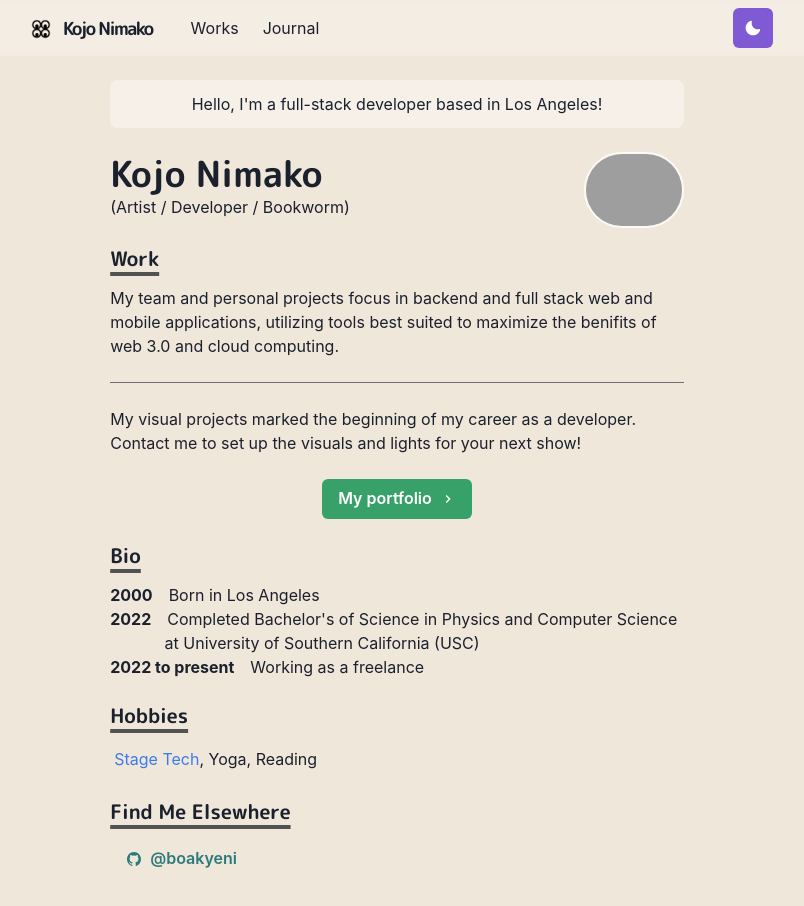
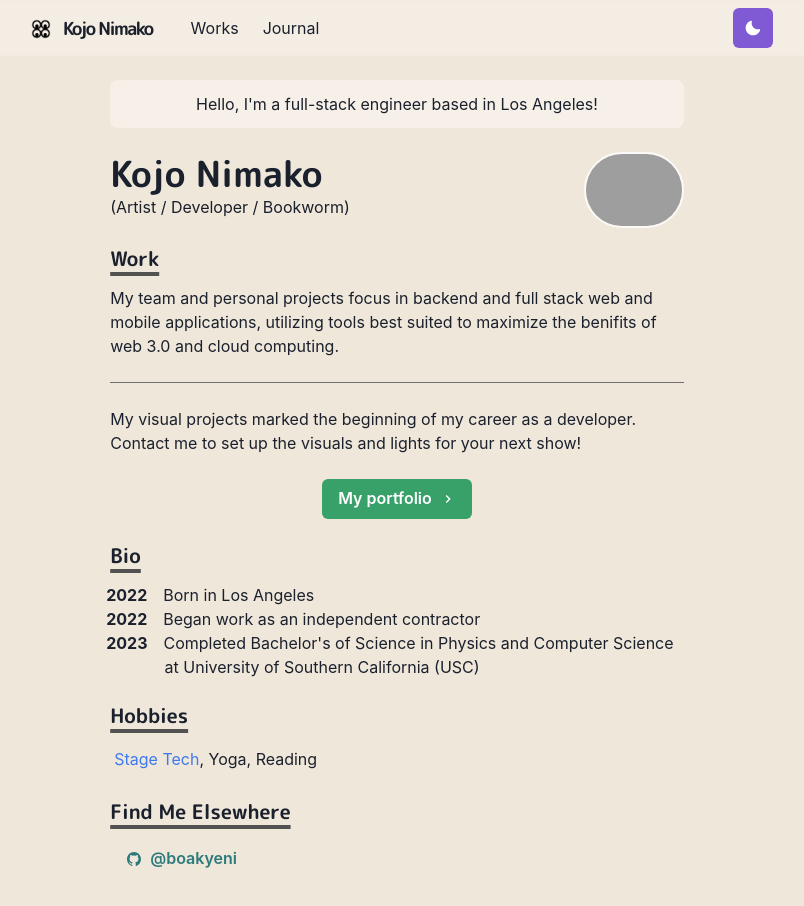
Before and after one commit to boakyeni/kojo-homepage, a Next.js app: page / in a window 1280 px wide. Shown: the top 906 px of the page, without its empty margins (243-1047 px from the left). Built offline with nearby package versions, Linux system fonts and the light colour scheme; grey boxes are pictures that could not be loaded.

Commit message:
updated info

```diff
--- a/components/bio.js
+++ b/components/bio.js
@@ -3,7 +3,7 @@ import styled from '@emotion/styled'
 
 export const BioSection = styled(Box)`
 padding-left: 3.4em;
-text-indent: -3.4em;
+text-indent: -3.65em;
 `
 export const BioYear = styled.span`
 font-weight: bold;
--- a/pages/index.js
+++ b/pages/index.js
@@ -33,7 +33,7 @@ const Page = () => {
           mt="1.5em"
           mb="1.5em"
         >
-          Hello, I&apos;m a full-stack developer based in Los Angeles!
+          Hello, I&apos;m a full-stack engineer based in Los Angeles!
         </Box>
         <Box display={{ md: 'flex' }}>
           <Box flexGrow={1}>
@@ -97,17 +97,17 @@ const Page = () => {
             Bio
           </Heading>
           <BioSection>
-            <BioYear>2000</BioYear>
+            <BioYear>2022</BioYear>
             Born in Los Angeles
           </BioSection>
           <BioSection>
             <BioYear>2022</BioYear>
+            Began work as an independent contractor
+          </BioSection>
+          <BioSection>
+            <BioYear>2023</BioYear>
             Completed Bachelor&apos;s of Science in Physics and Computer Science
             at University of Southern California (USC)
-          </BioSection>
-          <BioSection>
-            <BioYear>2022 to present</BioYear>
-            Working as a freelance
           </BioSection>
         </Section>
         <Section delay={0.3}>
```
Also changed, not shown: 1 other file (tests, documents, lock files or other folders).
